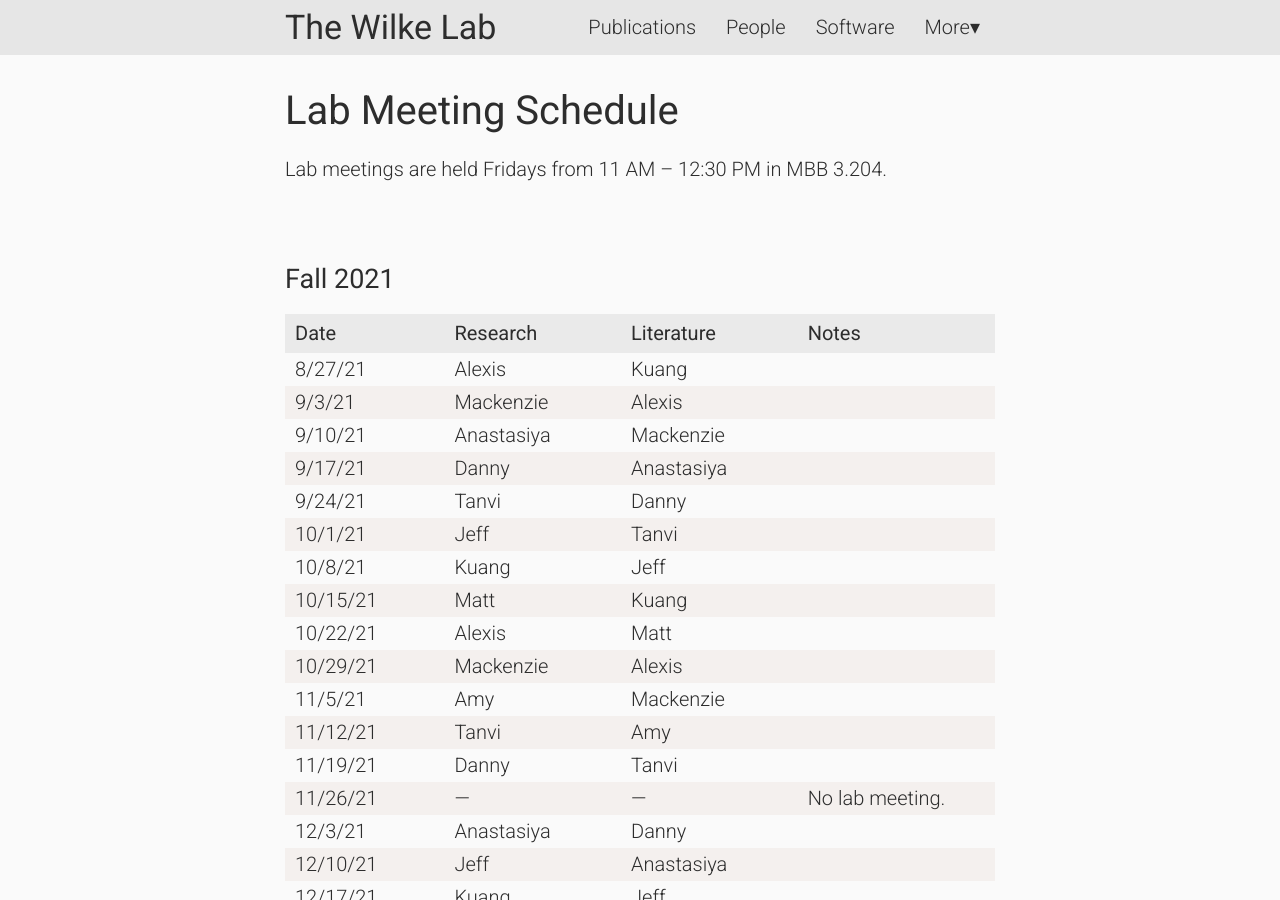
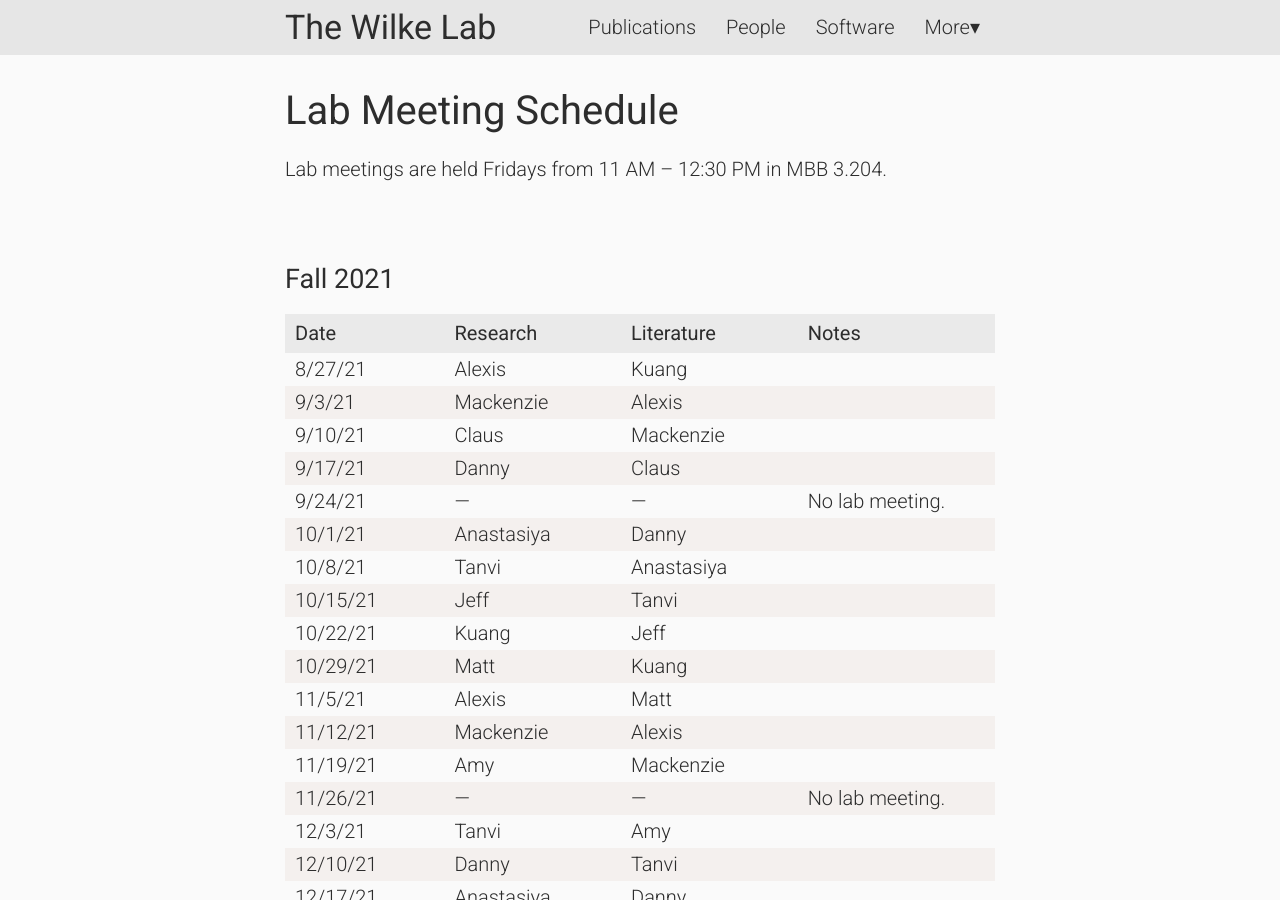
Before and after one commit to wilkelab/wilkelab.github.io, a Jekyll site: the page built from lab_meetings.md, in a window 1280 px wide and 900 px high. Built offline with Jekyll 4.4.1, drawn with Linux system fonts in a browser that asks for light colours; nearby versions of some CDN libraries.

Commit message:
Updated Fall 2021 schedule

```diff
--- a/lab_meetings.md
+++ b/lab_meetings.md
@@ -14,21 +14,21 @@
 |:----------|----|:------------------|----|:--------------------|---|:------|
 | 8/27/21 || Alexis || Kuang ||
 | 9/3/21 || Mackenzie || Alexis ||
-| 9/10/21 || Anastasiya || Mackenzie ||
-| 9/17/21 || Danny || Anastasiya ||
-| 9/24/21 || Tanvi || Danny ||
-| 10/1/21 || Jeff || Tanvi ||
-| 10/8/21 || Kuang || Jeff ||
-| 10/15/21 || Matt || Kuang ||
-| 10/22/21 || Alexis || Matt ||
-| 10/29/21 || Mackenzie || Alexis ||
-| 11/5/21 || Amy || Mackenzie ||
-| 11/12/21 || Tanvi || Amy ||
-| 11/19/21 || Danny || Tanvi ||
+| 9/10/21 || Claus || Mackenzie ||
+| 9/17/21 || Danny || Claus ||
+| 9/24/21 || --- || --- || No lab meeting.
+| 10/1/21 || Anastasiya || Danny ||
+| 10/8/21 || Tanvi || Anastasiya ||
+| 10/15/21 || Jeff || Tanvi ||
+| 10/22/21 || Kuang || Jeff ||
+| 10/29/21 || Matt || Kuang ||
+| 11/5/21 || Alexis || Matt ||
+| 11/12/21 || Mackenzie || Alexis ||
+| 11/19/21 || Amy || Mackenzie ||
 | 11/26/21 || --- || --- || No lab meeting.
-| 12/3/21 || Anastasiya || Danny ||
-| 12/10/21 || Jeff || Anastasiya ||
-| 12/17/21 || Kuang || Jeff ||
+| 12/3/21 || Tanvi || Amy ||
+| 12/10/21 || Danny || Tanvi ||
+| 12/17/21 || Anastasiya || Danny ||
 |------+---+--------------------+---+----------------------+---+-------|
 {:.widetable}
 
```
